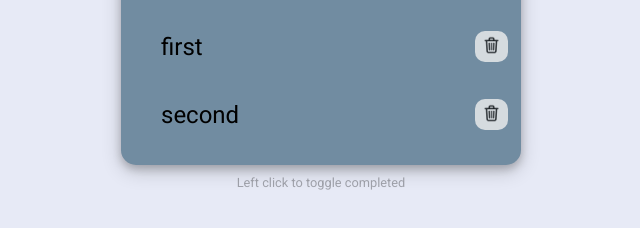
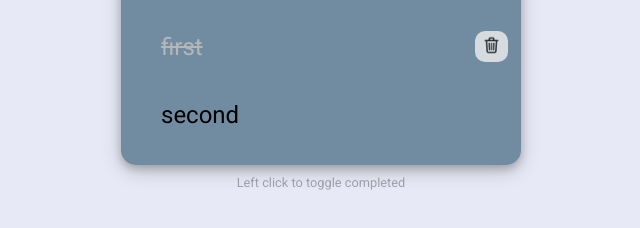
Before and after one commit to olejjj/To-Do-App, a plain HTML site: page index.html in a window 1280 px wide. Both pictures are taken after a click on the item "first". Shown: the part 376-604 px from the top of the page, without its empty margins (319-959 px from the left). Drawn offline with Linux system fonts and the light colour scheme.

Commit message:
add show delete buttons only for completed todos

```diff
--- a/index.html
+++ b/index.html
@@ -15,7 +15,7 @@
                        autocomplete="off" value="">
             <button id="input-button" type="button">+</button>
         <ul class="todos" id="todos">
-            <li class="completed">first</li>
+            <li>first</li>
             <button class="delete-button"><img src="trash.png" alt="delete" class="trash"></button>
             <li>second</li>
             <button class="delete-button"><img src="trash.png" alt="delete" class="trash"></button>
--- a/script.js
+++ b/script.js
@@ -1,7 +1,6 @@
 const input = document.getElementById("input");
 const button = document.getElementById("input-button");
 const todos = document.getElementById("todos");
-
 
 // block enter in input
 input.addEventListener("keydown", function(event) {
@@ -13,7 +12,26 @@ input.addEventListener("keydown", function(event) {
 // toggle completed - uncompleted todos
 todos.addEventListener("click", function(event) {
     event.target.classList.toggle("completed");
+
+    getTrash();
+
 });
+
+function getTrash() {
+
+    const li = document.getElementsByTagName("li");
+    const deleteButton = document.querySelectorAll(".delete-button");
+
+    for (let i = 0; i < li.length; i++) {
+        if (li[i].classList[0] === "completed") {
+            deleteButton[i].style.visibility = "visible";
+        } else {
+            deleteButton[i].style.visibility = "hidden";
+        }
+    }
+    console.log(li);
+    console.log(deleteButton);
+}
 
 button.addEventListener("click", function (event) { addToDo(); });
 
--- a/style.css
+++ b/style.css
@@ -67,7 +67,7 @@ input::placeholder {
 }
 
 .delete-button {
-    visibility: visible;
+    visibility: hidden;
     opacity: 80%;
     border: none;
     border-radius: 10px;
```
